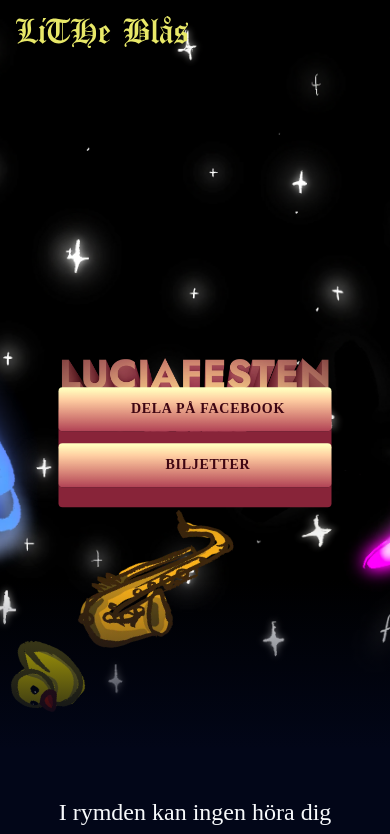
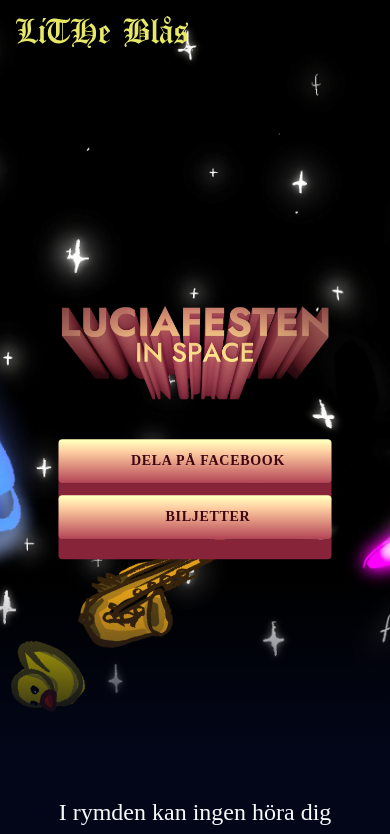
Before and after one commit to litheblas/luciafesten2025, a SvelteKit app: page / in a window 390 px wide. Shown: the top 834 px of the page. Built offline with nearby package versions, Linux system fonts and the light colour scheme.

Commit message:
fix buttons covering title on small screens

```diff
--- a/src/components/Hero.svelte
+++ b/src/components/Hero.svelte
@@ -261,7 +261,7 @@
 			<p class="hidden">LUCIAFESTEN IN SPACE</p>
 
 			<img style="width: 70vw; max-width: 1000px;" src="titel.webp" alt="LUCIAFESTEN - IN SPACE" />
-			<div class="-mt-16 flex items-center justify-center">
+			<div class="mt-10 md:-mt-16 flex items-center justify-center">
 				<div
 					class="pointer-events-auto flex w-full flex-col justify-center gap-3 sm:w-max sm:flex-row"
 				>
```
